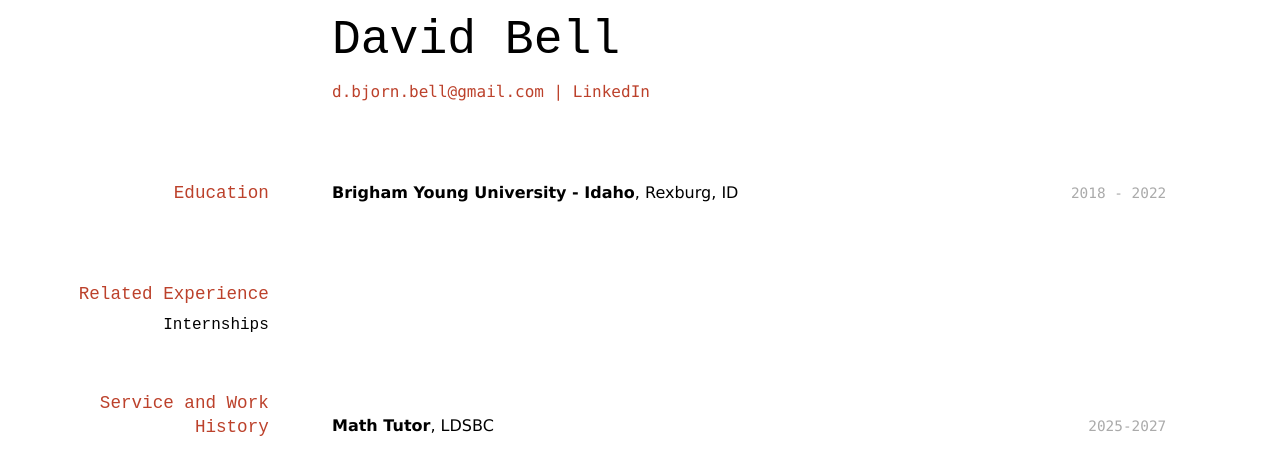
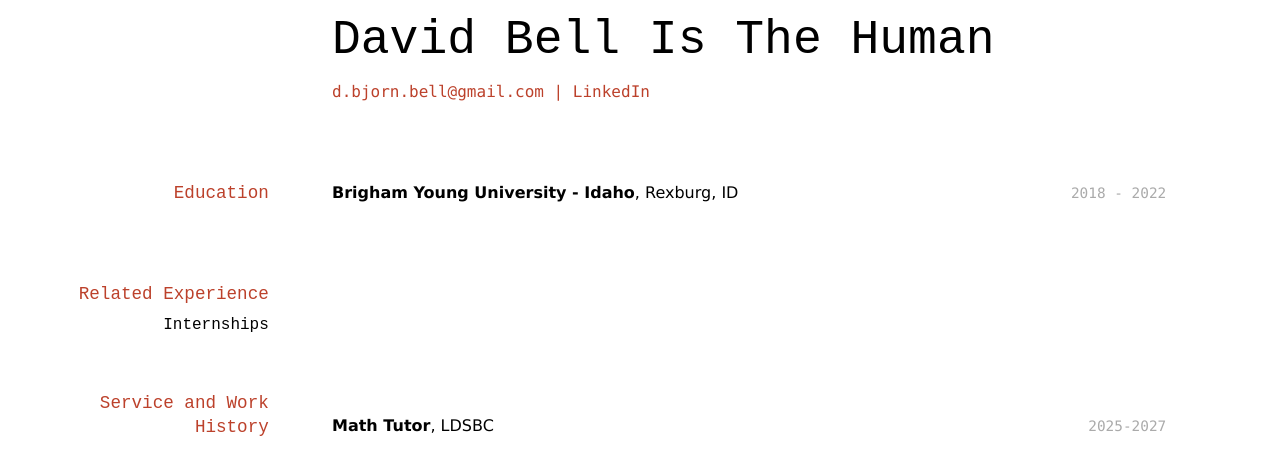
Before and after one commit to byuids-resumes/david_bell_resume, a Jekyll site: the page built from docs/index.md, in a window 1280 px wide. Shown: the top 475 px of the page. Built offline with Jekyll 4.4.1, drawn with Linux system fonts in a browser that asks for light colours.

Commit message:
Update index.md
Changed my name

```diff
--- a/docs/index.md
+++ b/docs/index.md
@@ -2,7 +2,7 @@
 layout: cv
 title: David Bell's Resume
 ---
-# David Bell
+# David Bell Is The Human
 
 <div id="webaddress">
 <a href="d.bjorn.bell@gmail.com">d.bjorn.bell@gmail.com</a>
```
